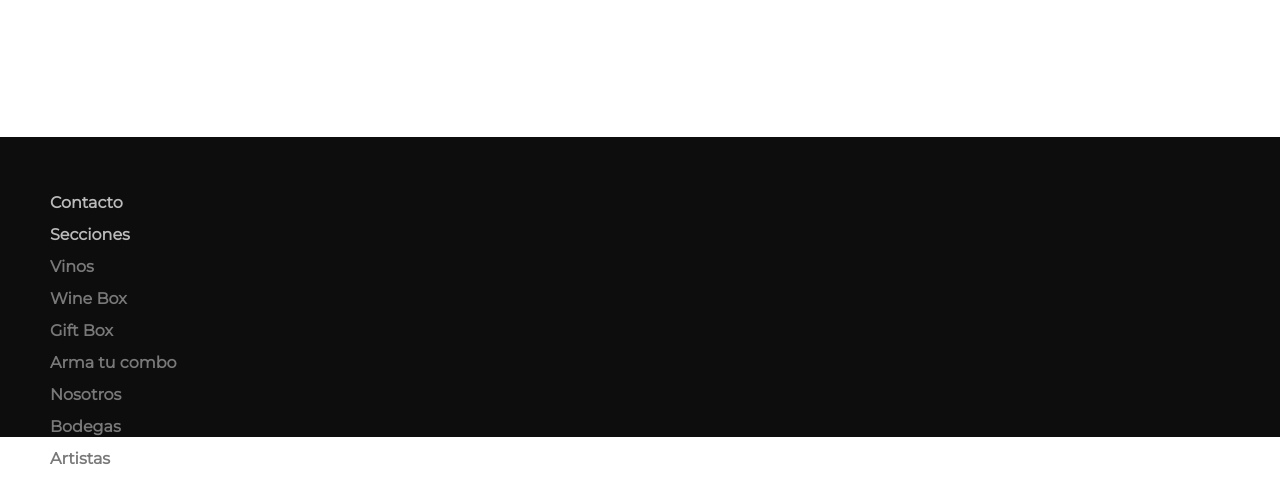
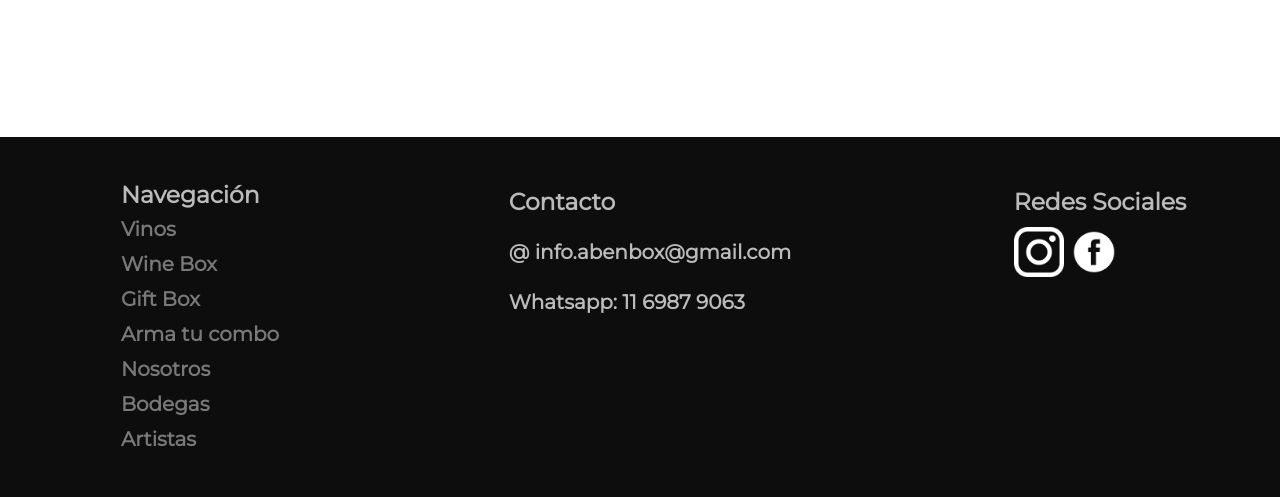
Before and after one commit to FlorenciaDPietro/ABEN_PROYECTO_FlorenciaDePietro, a plain HTML site: page contacto.html in a window 1280 px wide. Shown: the part 1136-1633 px from the top of the page. Before the commit the page ends 1611 px from the top, so only its background shows below. Drawn offline with Linux system fonts and the light colour scheme.

Commit message:
Primer commit

```diff
--- a/Estilos/artistas.css
+++ b/Estilos/artistas.css
@@ -22,13 +22,6 @@ body {
     align-items: center;
 }
 
-/* .menu__list--content {
-    display: inline-block;
-    margin: 20px;
-    padding: 10px;
-    line-height: 1.4;
-} */
-
 nav a {
     color: rgb(122, 121, 122);
     text-decoration: none;
@@ -38,14 +31,38 @@ nav li {
     list-style: none;
 }
 
-.footer__list {
-    display: flex;
-    flex-direction: column;
+/* INICIO FOOTER */
+.footer {
+    display: grid;
+    grid-template-columns: repeat(3, 400px);
+    grid-template-rows: 40vh;
+    grid-template-areas: 'first' 'second' 'third';
+    column-gap: 50px;
     justify-content: space-evenly;
-    align-content: center;
-    height: 200px;
-    padding: 50px;
-    line-height: 2;
+    justify-items: center;
+    padding-top: 40px;
+}
+
+.footer h3 {
+    font-weight: bold;
+}
+
+.footer__navegacion {
+    grid-area: 'first';
+    font-size: 20px;
+    line-height: 35px;
+}
+
+.footer__contacto {
+    grid-area: 'second';
+    font-size: 20px;
+    line-height: 50px;
+}
+
+.footer__redes {
+    grid-area: 'third';
+    font-size: 20px;
+    line-height: 50px;
 }
 
 
--- a/Estilos/bodegas.css
+++ b/Estilos/bodegas.css
@@ -22,13 +22,6 @@ body {
     align-items: center;
 }
 
-/* .menu__list--content {
-    display: inline-block;
-    margin: 20px;
-    padding: 10px;
-    line-height: 1.4;
-} */
-
 nav a {
     color: rgb(122, 121, 122);
     text-decoration: none;
@@ -38,14 +31,38 @@ nav li {
     list-style: none;
 }
 
-.footer__list {
-    display: flex;
-    flex-direction: column;
+/* INICIO FOOTER */
+.footer {
+    display: grid;
+    grid-template-columns: repeat(3, 400px);
+    grid-template-rows: 40vh;
+    grid-template-areas: 'first' 'second' 'third';
+    column-gap: 50px;
     justify-content: space-evenly;
-    align-content: center;
-    height: 200px;
-    padding: 50px;
-    line-height: 2;
+    justify-items: center;
+    padding-top: 40px;
+}
+
+.footer h3 {
+    font-weight: bold;
+}
+
+.footer__navegacion {
+    grid-area: 'first';
+    font-size: 20px;
+    line-height: 35px;
+}
+
+.footer__contacto {
+    grid-area: 'second';
+    font-size: 20px;
+    line-height: 50px;
+}
+
+.footer__redes {
+    grid-area: 'third';
+    font-size: 20px;
+    line-height: 50px;
 }
 
 p {
--- a/Estilos/contacto.css
+++ b/Estilos/contacto.css
@@ -31,14 +31,38 @@ nav li {
     list-style: none;
 }
 
-.footer__list {
-    display: flex;
-    flex-direction: column;
+/* INICIO FOOTER */
+.footer {
+    display: grid;
+    grid-template-columns: repeat(3, 400px);
+    grid-template-rows: 40vh;
+    grid-template-areas: 'first' 'second' 'third';
+    column-gap: 50px;
     justify-content: space-evenly;
-    align-content: center;
-    height: 200px;
-    padding: 50px;
-    line-height: 2;
+    justify-items: center;
+    padding-top: 40px;
+}
+
+.footer h3 {
+    font-weight: bold;
+}
+
+.footer__navegacion {
+    grid-area: 'first';
+    font-size: 20px;
+    line-height: 35px;
+}
+
+.footer__contacto {
+    grid-area: 'second';
+    font-size: 20px;
+    line-height: 50px;
+}
+
+.footer__redes {
+    grid-area: 'third';
+    font-size: 20px;
+    line-height: 50px;
 }
 
 .cuerpo {
--- a/Estilos/index.css
+++ b/Estilos/index.css
@@ -34,14 +34,38 @@ nav li {
     list-style: none;
 }
 
-.footer__list {
-    display: flex;
-    flex-direction: column;
+/* INICIO FOOTER */
+.footer {
+    display: grid;
+    grid-template-columns: repeat(3, 400px);
+    grid-template-rows: 40vh;
+    grid-template-areas: 'first' 'second' 'third';
+    column-gap: 50px;
     justify-content: space-evenly;
-    align-content: center;
-    height: 300px;
-    padding: 50px;
-    line-height: 2;
+    justify-items: center;
+    padding-top: 40px;
+}
+
+.footer h3 {
+    font-weight: bold;
+}
+
+.footer__navegacion {
+    grid-area: 'first';
+    font-size: 20px;
+    line-height: 35px;
+}
+
+.footer__contacto {
+    grid-area: 'second';
+    font-size: 20px;
+    line-height: 50px;
+}
+
+.footer__redes {
+    grid-area: 'third';
+    font-size: 20px;
+    line-height: 50px;
 }
 
 /*BANNER*/
--- a/Estilos/nosotros.css
+++ b/Estilos/nosotros.css
@@ -32,14 +32,38 @@ nav li {
     list-style: none;
 }
 
-.footer__list {
-    display: flex;
-    flex-direction: column;
+/* INICIO FOOTER */
+.footer {
+    display: grid;
+    grid-template-columns: repeat(3, 400px);
+    grid-template-rows: 40vh;
+    grid-template-areas: 'first' 'second' 'third';
+    column-gap: 50px;
     justify-content: space-evenly;
-    align-content: center;
-    height: 300px;
-    padding: 50px;
-    line-height: 2;
+    justify-items: center;
+    padding-top: 40px;
+}
+
+.footer h3 {
+    font-weight: bold;
+}
+
+.footer__navegacion {
+    grid-area: 'first';
+    font-size: 20px;
+    line-height: 35px;
+}
+
+.footer__contacto {
+    grid-area: 'second';
+    font-size: 20px;
+    line-height: 50px;
+}
+
+.footer__redes {
+    grid-area: 'third';
+    font-size: 20px;
+    line-height: 50px;
 }
 
 /*PRESENTACIÓN*/
--- a/Estilos/shop.css
+++ b/Estilos/shop.css
@@ -32,14 +32,38 @@ nav li {
     list-style: none;
 }
 
-.footer__list {
-    display: flex;
-    flex-direction: column;
+/* INICIO FOOTER */
+.footer {
+    display: grid;
+    grid-template-columns: repeat(3, 400px);
+    grid-template-rows: 40vh;
+    grid-template-areas: 'first' 'second' 'third';
+    column-gap: 50px;
     justify-content: space-evenly;
-    align-content: center;
-    height: 200px;
-    padding: 50px;
-    line-height: 2;
+    justify-items: center;
+    padding-top: 40px;
+}
+
+.footer h3 {
+    font-weight: bold;
+}
+
+.footer__navegacion {
+    grid-area: 'first';
+    font-size: 20px;
+    line-height: 35px;
+}
+
+.footer__contacto {
+    grid-area: 'second';
+    font-size: 20px;
+    line-height: 50px;
+}
+
+.footer__redes {
+    grid-area: 'third';
+    font-size: 20px;
+    line-height: 50px;
 }
 
 
--- a/contacto.html
+++ b/contacto.html
@@ -84,24 +84,36 @@
     </div>
 
  <!--INICIO FOOTER-->
-    <footer>
-      <nav class="footer">
-        <ul class='footer__list'>
-          <li>Contacto</li>
-          <li>Secciones</li>
-          <ul> <!--PRIMEROS CUATRO VAN A LUGARES ESPECÍFICOS DE SHOP.HTML-->
-            <a href="shop.html"><li>Vinos</li></a>
-            <a href="shop.html"><li>Wine Box</li></a>
-            <a href="shop.html"><li>Gift Box</li></a>
-            <a href="shop.html"><li>Arma tu combo</li></a>
-            <a href="nosotros.html"><li>Nosotros</li></a>
-            <a href="bodegas.html"><li>Bodegas</li></a>
-            <a href="artistas.html"><li>Artistas</li></a>
-          </ul>
+ <footer>
+  <nav class='footer'>
+    <div class='footer__navegacion'>
+      <h3>Navegación</h3>
+      <ul class='footer_navegacion--list'> <!--PRIMEROS CUATRO VAN A LUGARES ESPECÍFICOS DE SHOP.HTML-->
+          <li><a href="shop.html">Vinos</li></a>
+          <li><a href="shop.html">Wine Box</li></a>
+          <li><a href="shop.html">Gift Box</li></a>
+          <li><a href="shop.html">Arma tu combo</li></a>
+          <li><a href="nosotros.html">Nosotros</li></a>
+          <li><a href="bodegas.html">Bodegas</li></a>
+          <li><a href="artistas.html">Artistas</li></a>
+      </ul>
+    </div>
+    <div class='footer__contacto'>
+      <h3>Contacto</h3>
+        <ul>
+          <li>@ info.abenbox@gmail.com</li>
+          <li>Whatsapp: 11 6987 9063</li>
         </ul>
-      </nav>
-      <!--EMAILING-->
-    </footer>
+    </div>
+    <div class='footer__redes'>
+      <h3>Redes Sociales</h3>
+          <a href="https://www.instagram.com/aben_box/?hl=es-la"><img src="./IMAGENES/pngwing.com (1).png" width="50px" height="50px" alt="Instagram Logo"></a>
+         <a href="https://www.facebook.com/abenbox1"><img src="./IMAGENES/pngwing.com.png" width="50px" height="50px" alt="Facebook Logo"></a>
+        </ul>
+    </div>
+  </nav>
+  <!--EMAILING-->
+</footer>
 
     </body>
   </html>
```
Also changed, not shown: artistas.html (+24 -12 lines), bodegas.html (+25 -13 lines), index.html (+19 -6 lines), nosotros.html (+25 -13 lines), shop.html (+26 -15 lines), IMAGENES/pngwing.com (1).png (added), IMAGENES/pngwing.com.png (added).
